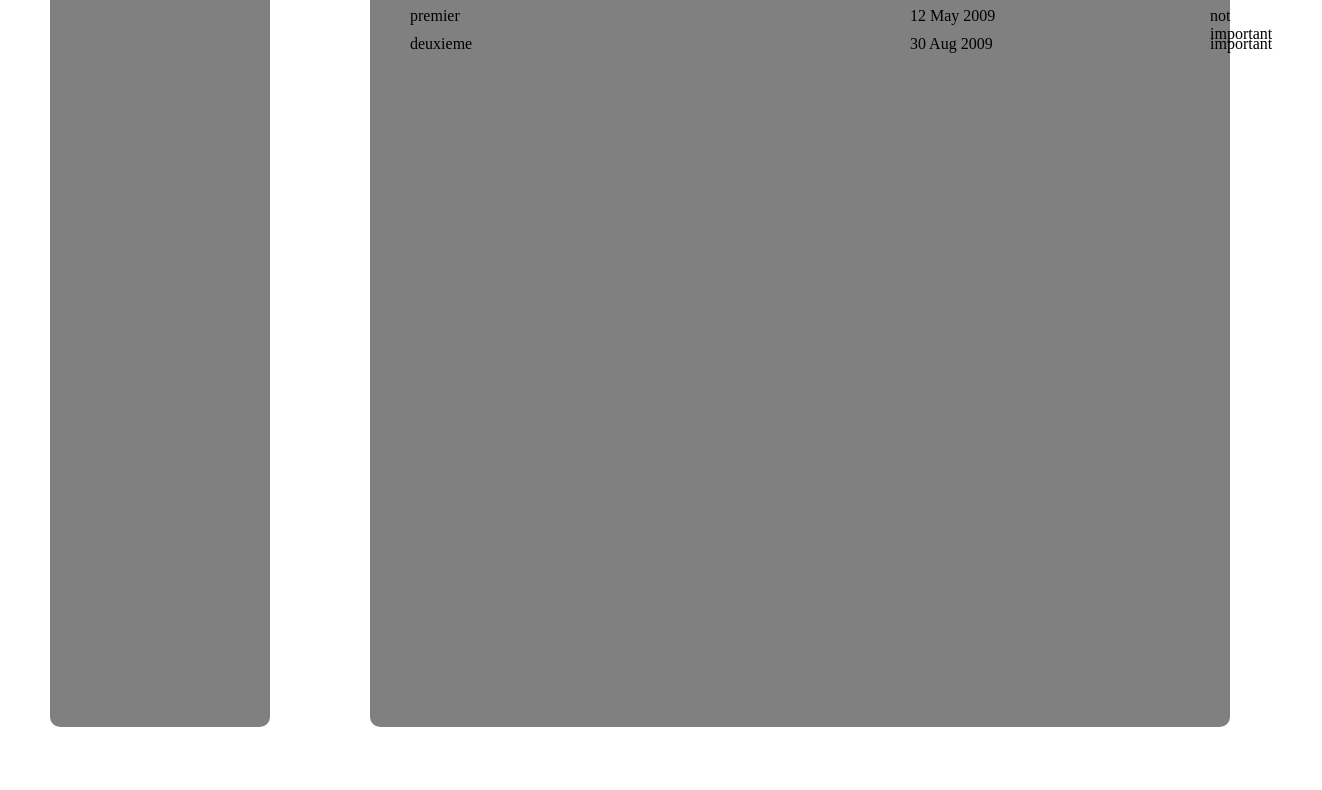
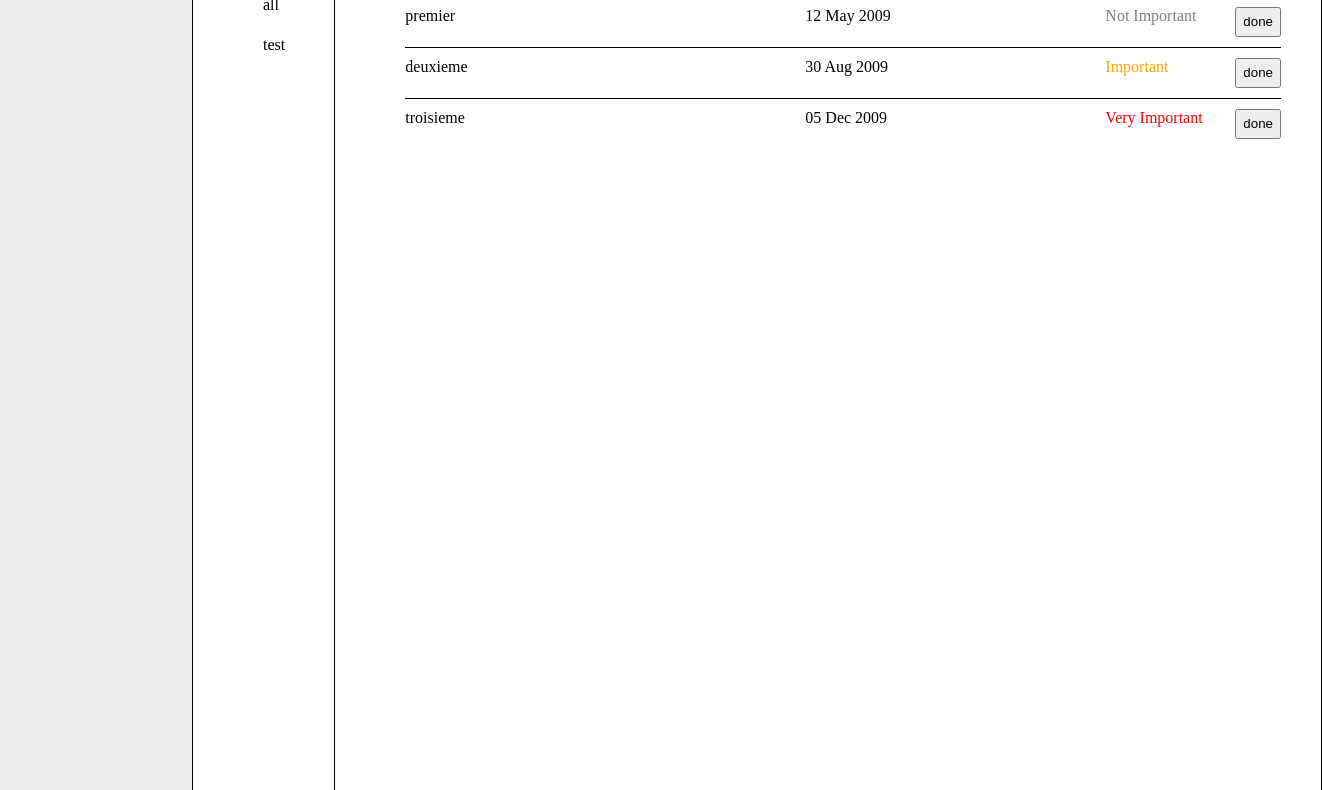
Before and after one commit to mczaba/to-do-list, a website built with webpack: page dist/index.html in a window 1280 px wide. Shown: the part 144-934 px from the top of the page, 1322 px wide, since content can reach past the window. Before the commit the page ends 871 px from the top, so only its background shows below. Built offline with nearby package versions, Linux system fonts and the light colour scheme.

Commit message:
base project done

```diff
--- a/src/DOM.js
+++ b/src/DOM.js
@@ -1,4 +1,4 @@
-import {createTask, toDos, addTaskToProject, projectNames, displayDate} from "./todos"
+import {createTask, toDos, addTaskToProject, projectNames, displayDate, sortDate} from "./todos"
 
 const addTask = document.querySelector("#addTask");
 const addProject = document.querySelector("#addProject");
@@ -54,17 +54,33 @@ const events = () => {
 }
 
 function renderTask(item, container){
-    let itemName = document.createElement("li");
+    let taskRow = document.createElement("li")
+    taskRow.classList = "taskRow";
+    container.appendChild(taskRow);
+
+
+    let itemName = document.createElement("div");
     itemName.textContent = item.name;
-    container.appendChild(itemName);
+    itemName.classList = "taskName";
+    taskRow.appendChild(itemName);
+
     let itemDate = document.createElement("p");
     itemDate.textContent = displayDate(item.date);
     itemDate.classList = "date";
     itemName.appendChild(itemDate);
+
     let itemImportance = document.createElement("p");
     itemImportance.textContent = item.importance;
     itemImportance.classList = "importance";
+    importanceColor(itemImportance);
     itemName.appendChild(itemImportance);
+
+    let doneButton = document.createElement("button");
+    doneButton.textContent = "done"
+    doneButton.classList = "doneButton";
+    doneButton.addEventListener("click", () => {container.removeChild(itemName)});
+    taskRow.appendChild(doneButton);
+
     let itemDesc = document.createElement("div");
     itemDesc.textContent = item.description;
     itemDesc.classList = "description"
@@ -73,6 +89,10 @@ function renderTask(item, container){
         descToggle(itemDesc);
         colorToggleTask(itemName);
     });
+    doneButton.addEventListener("click", () => {
+        container.removeChild(itemDesc);
+        container.removeChild(taskRow);
+    });
 }
 
 function renderProject(projet) {
@@ -80,10 +100,12 @@ function renderProject(projet) {
         toDoDisplay.removeChild(toDoDisplay.firstChild);
     }
     const header = document.createElement("h1");
-    header.textContent = projet;
+    header.textContent = "Project : " + projet;
     toDoDisplay.appendChild(header);
+
     const list = document.createElement("ul");
     toDoDisplay.appendChild(list);
+    sortDate();
     toDos.forEach((item) => {
         if ((item.project === projet)||(projet === "all")){
             renderTask(item, list);
@@ -95,6 +117,9 @@ function renderProjects() {
     while (projectList.firstChild){
         projectList.removeChild(projectList.firstChild);
     }
+    const header = document.createElement("h1");
+    header.textContent = "Projects";
+    projectList.appendChild(header);
     const list = document.createElement("ul");
     projectList.appendChild(list);
     projectNames.forEach((item) => {
@@ -114,24 +139,26 @@ function renderProjectBind() {
         projectBind.removeChild(projectBind.firstChild);
     }
     projectNames.forEach((item) => {
-        let projectName = document.createElement("option");
-        projectName.textContent = item;
-        projectName.value = item;
-        projectBind.appendChild(projectName);
+        if (item !== "all"){
+            let projectName = document.createElement("option");
+            projectName.textContent = item;
+            projectName.value = item;
+            projectBind.appendChild(projectName);
+        }
     })
 }
 
 
 function descToggle (div){
-    if (div.style.display === "block"){div.style.display = "none"}
+    if (div.style.display === "block"){div.style.removeProperty("display")}
     else {div.style.display = "block";}
 }
 
 function colorToggleTask (task){
-    if (task.style.backgroundColor === "red"){
+    if (task.style.backgroundColor === "rgb(236, 236, 236)"){
         task.style.removeProperty("background-color");
     }
-    else {task.style.backgroundColor = "red"}
+    else {task.style.backgroundColor = "rgb(236, 236, 236)"}
 }
 
 function colorToggleProject (project){
@@ -140,8 +167,14 @@ function colorToggleProject (project){
         if (item !== project) {
             item.style.removeProperty("background-color");
         }
-        else {item.style.backgroundColor = "red";}
+        else {item.style.backgroundColor = "rgb(236, 236, 236)";}
     })
 }
 
+function importanceColor (div){
+    if (div.textContent === "Not Important"){div.style.color = "grey";}
+    else if (div.textContent === "Important"){div.style.color = "orange";}
+    else if (div.textContent === "Very Important"){div.style.color = "red";}
+}
+
 export {events, renderProject, renderProjects};
--- a/src/index.js
+++ b/src/index.js
@@ -4,4 +4,4 @@ import {toDos} from "./todos"
 
 events();
 renderProjects()
-renderProject("default");
+renderProject("all");
--- a/src/todos.js
+++ b/src/todos.js
@@ -17,10 +17,18 @@ function displayDate(date){
     return string;
 }
 
-let premierToDo = createTask("premier", "premier description", "2009-05-12", "not important", "default");
-let deuxiemeToDo = createTask("deuxieme", "deuxieme description", "2009-08-30", "important", "default");
-let troisiemeToDo = createTask("troisieme", "troisieme description", "2009-12-05", "very important", "test");
+function sortDate() {
+    toDos.sort(function(a, b){
+        if(a.date < b.date) { return -1; }
+        if(a.date > b.date) { return 1; }
+        return 0;
+    })
+}
+
+let premierToDo = createTask("premier", "premier description", "2009-05-12", "Not Important", "default");
+let deuxiemeToDo = createTask("deuxieme", "deuxieme description", "2009-08-30", "Important", "default");
+let troisiemeToDo = createTask("troisieme", "troisieme description", "2009-12-05", "Very Important", "test");
 addTaskToProject(premierToDo);
 addTaskToProject(deuxiemeToDo);
 addTaskToProject(troisiemeToDo);
-export {createTask, toDos, addTaskToProject, projectNames, displayDate}
+export {createTask, toDos, addTaskToProject, projectNames, displayDate, sortDate}
```
Also changed, not shown: dist/index.html, dist/main.js, dist/style.css.
